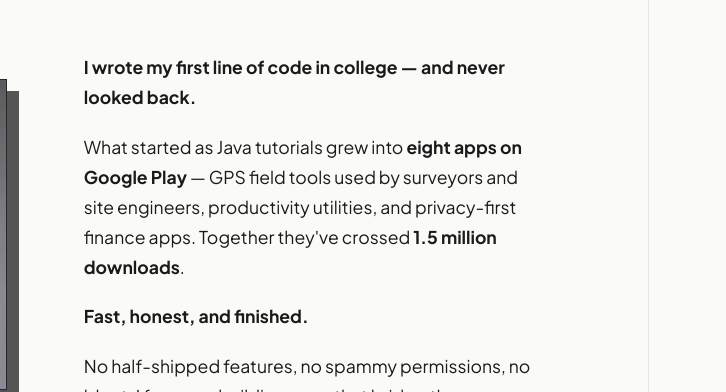
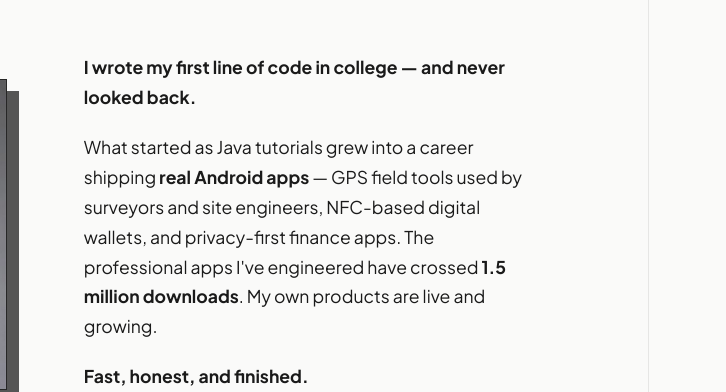
Before and after one commit to krishvekriya12/krishvekriya12.github.io, a website: page index.html in a window 1280 px wide. Shown: the part 1040-1432 px from the top of the page, 554-1280 px from the left. Drawn offline with Linux system fonts and the light colour scheme; a web font is replaced by a local one.

Commit message:
Update about section bio paragraph

```diff
--- a/index.html
+++ b/index.html
@@ -258,7 +258,7 @@
       </div>
       <div class="about-copy reveal">
         <p class="bold-line">I wrote my first line of code in college — and never looked back.</p>
-        <p>What started as Java tutorials grew into <strong>eight apps on Google Play</strong> — GPS field tools used by surveyors and site engineers, productivity utilities, and privacy-first finance apps. Together they've crossed <strong>1.5 million downloads</strong>.</p>
+        <p>What started as Java tutorials grew into a career shipping <strong>real Android apps</strong> — GPS field tools used by surveyors and site engineers, NFC-based digital wallets, and privacy-first finance apps. The professional apps I've engineered have crossed <strong>1.5 million downloads</strong>. My own products are live and growing.</p>
         <p class="bold-line">Fast, honest, and finished.</p>
         <p>No half-shipped features, no spammy permissions, no bloat. I focus on building apps that bridge the gap between an idea and a product people actually keep on their phone.</p>
         <div class="stat-row">
```
